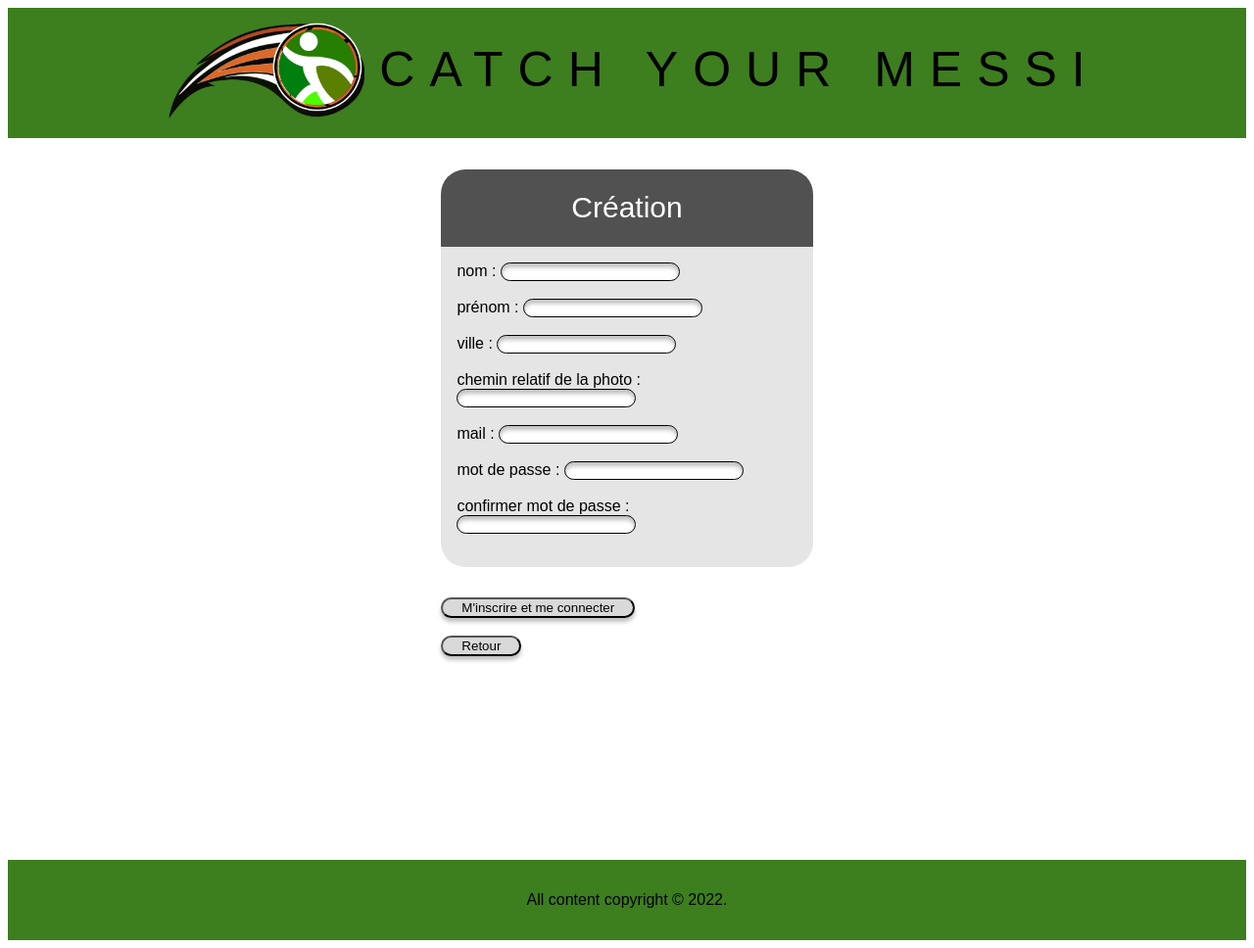
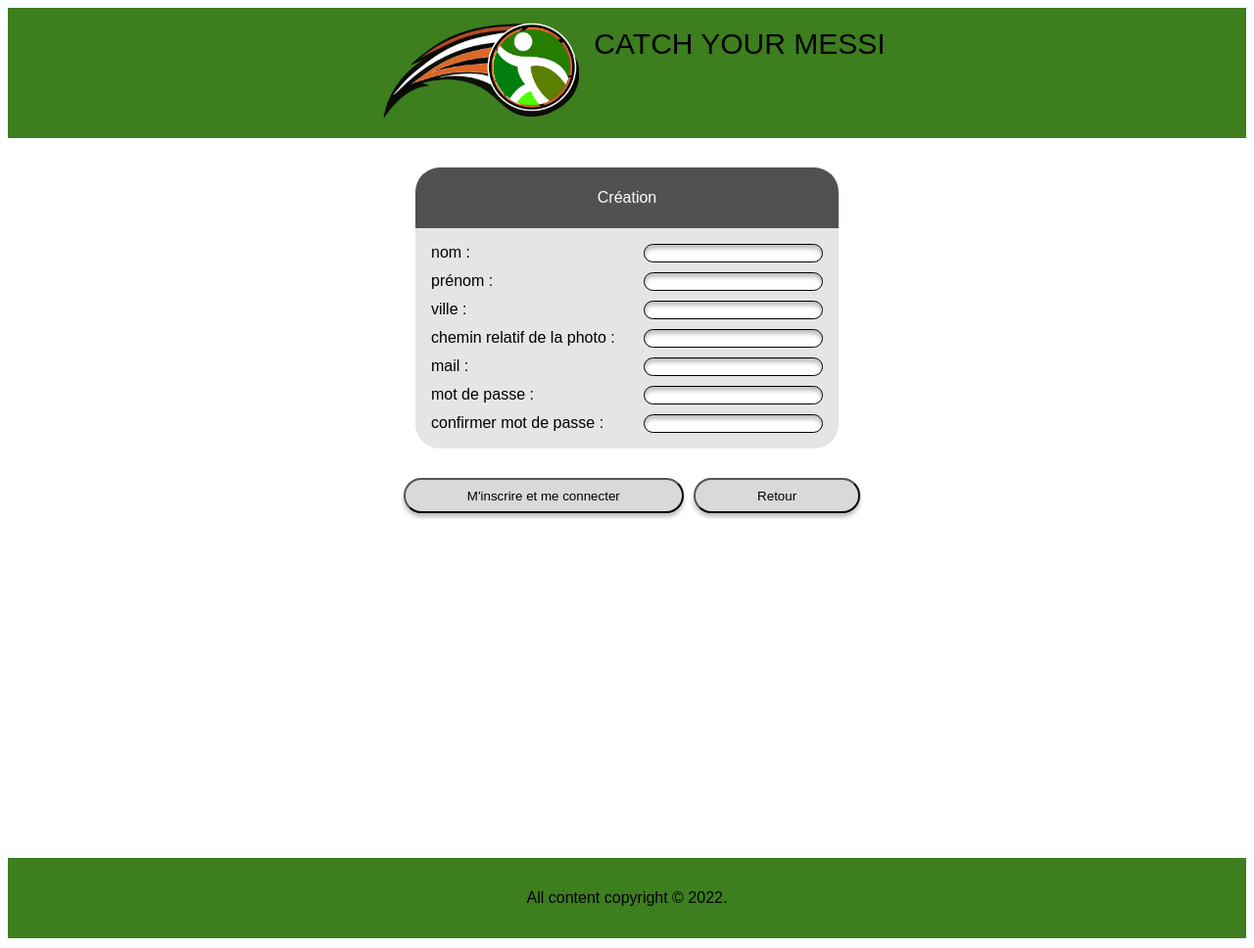
Before and after one commit to donSel/Projet_Web_2022, a PHP site: page /registration.html in a window 1280 px wide. Shown: the whole page at 98% size. Run offline with PHP 8.4, Linux system fonts and the light colour scheme.

Commit message:
connection et registration done + responsive

```diff
--- a/css/style.css
+++ b/css/style.css
@@ -3,11 +3,27 @@ body {
 }
 
 
-#firstHeader {
-    display: flex;
-    justify-content: center;
-    flex-grow: 1;
-    background-color: #3D7E1F;
+@media screen and (min-width: 900px){
+    #firstHeader {
+        display: flex;
+        justify-content: center;
+        flex-grow: 1;
+        background-color: #3D7E1F;
+        margin-bottom : 30px;
+    }
+}
+
+
+@media screen and (max-width: 900px){
+    #firstHeader {
+        display: flex;
+        justify-content: center;
+        flex-grow: 1;
+        background-color: #3D7E1F;
+        flex-direction: column;
+        align-items: center;
+        margin-bottom : 30px;
+    }
 }
 
 
@@ -22,64 +38,82 @@ body {
 
 
 #site_name {
-    letter-spacing: 0.3em;
     text-transform: uppercase;
     font-weight: 400;
-    font-size: 50px;
+    font-size: 30px;
 }
 
 
 .titleConnexion {
     background: #515151;
+    display: flex;
+    justify-content: center;
     border-top-left-radius: 25px;
     border-top-right-radius: 25px;
-    text-align: center;
-    font-style: normal;
-    font-weight: 400;
-    font-size: 30px;
-    line-height: 54px;
+    font-weight: 200;
+    font-size: 16px;
+    line-height: 30px;
     color: #FFFFFF;
-
-    margin: 2.5% 35% 0% 35%;
-    padding: 1%;
+    width: 300px;
+    padding: 1em;
 }
 
 
 .mainConnexion {
     display: flex;
     justify-content: center;
-    margin: 0% 35% 2.5% 35%;
+    width: 300px;
     padding: 1em;
     background: #E5E5E5;
     border-bottom-right-radius: 25px;
     border-bottom-left-radius: 25px;
+    margin-bottom : 30px;
 }
 
-
-.mainCreation {
+.mainConnexion-form{
     display: flex;
-    justify-content: center;
-    margin: 0% 35% 2.5% 35%;
-    padding: 1em;
-    background: #E5E5E5;
-    border-bottom-right-radius: 25px;
-    border-bottom-left-radius: 25px;
+    flex-direction: row;
+    flex-wrap: wrap;
+    justify-content: space-between;
+    gap: 10px;
 }
 
 
 .titleCreation {
     background: #515151;
+    display: flex;
+    justify-content: center;
     border-top-left-radius: 25px;
     border-top-right-radius: 25px;
-    text-align: center;
-    font-style: normal;
-    font-weight: 400;
-    font-size: 30px;
-    line-height: 54px;
+    font-weight: 200;
+    font-size: 16px;
+    line-height: 30px;
     color: #FFFFFF;
-    margin: 2.5% 35% 0% 35%;
-    padding: 1%;
+    width : 400px;
+    padding: 1em;
 }
+
+.mainCreation {
+    display: flex;
+    justify-content: center;
+    width: 400px;
+    padding: 1em;
+    background: #E5E5E5;
+    border-bottom-right-radius: 25px;
+    border-bottom-left-radius: 25px;
+    margin-bottom : 30px;
+}
+
+
+.mainCreation-form{
+    display: flex;
+    flex-direction: row;
+    flex-wrap: wrap;
+    justify-content: space-between;
+    gap: 10px;
+}
+
+
 
 
 .pageContent {
@@ -88,7 +122,14 @@ body {
 
 
 .buttons {
-    margin: 0% 35% 2.5% 35%;
+    display: flex;
+    justify-content: center;
+}
+
+
+.margin-auto {
+    margin-left: auto;
+    margin-right: auto;
 }
 
 
@@ -98,6 +139,7 @@ body {
     border-radius: 25px;
     padding-left: 5%;
     padding-right: 5%;
+    margin-left : 10px;
 }
 
 
@@ -155,6 +197,51 @@ body {
 }
 
 
+.cardTitle {
+    background: #515151;
+    display: flex;
+    justify-content: center;
+    border-top-left-radius: 25px;
+    border-top-right-radius: 25px;
+    font-weight: 200;
+    font-size: 16px;
+    line-height: 30px;
+    color: #FFFFFF;
+    width: 300px;
+    padding: 1em;
+}
+
+
+.cardMain {
+    display: flex;
+    justify-content: center;
+    width: 300px;
+    padding: 1em;
+    background: #E5E5E5;
+    border-bottom-right-radius: 25px;
+    border-bottom-left-radius: 25px;
+    margin-bottom : 30px;
+}
+
+
+.mainCard-form{
+    display: flex;
+    flex-direction: row;
+    flex-wrap: wrap;
+    justify-content: space-between;
+    gap: 10px;
+}
+
+
+.form-item {
+    display: flex;
+    flex-wrap: nowrap;
+    flex-direction: row;
+    justify-content: space-between;
+    width : 100%;
+}
+
+
 .layout {
     margin-top: 30px;
     display : grid;
@@ -163,31 +250,6 @@ body {
     column-gap: 100px;
     row-gap: 100px;
     grid-template-columns: repeat(auto-fit, 400px);
-}
-
-
-.cardTitle {
-    background: #515151;
-    border-top-left-radius: 25px;
-    border-top-right-radius: 25px;
-    text-align: center;
-    font-style: normal;
-    font-weight: 400;
-    font-size: 30px;
-    line-height: 54px;
-    color: #FFFFFF;
-    width : 100%;
-}
-
-
-.cardMain {
-    padding-top: 20px;
-    display: flex;
-    justify-content: center;
-    background: #E5E5E5;
-    border-bottom-right-radius: 25px;
-    border-bottom-left-radius: 25px;
-    width : 100%;
 }
 
 
--- a/php/test.php
+++ b/php/test.php
@@ -7,7 +7,7 @@
     error_reporting(E_ALL);
     $db = dbConnect();
 
-    //getInfosEvent($db);
+    getInfosAllEvent($db);
     //getMatchIdTitle($db);
     //getOrganizerMatchIdTitle($db, 'toto1@gmail.com');
 ?>
--- a/registration.html
+++ b/registration.html
@@ -17,19 +17,40 @@
         </header>
 
         <div class="pageContent">
-            <div class="titleCreation">Création</div>
-            <div class="mainCreation">
-                <form action="redirect.php" method="post">
-                    nom : <input type="text" name="lastName" class="text_field"><br><br>
-                    prénom : <input type="text" name="firstName" class="text_field"><br><br>
-                    ville : <input type="text" name="town" class="text_field"><br><br>
-                    chemin relatif de la photo : <input type="url" name="photoUrl" class="text_field"><br><br>
-                    mail : <input type="email" name="mail" class="text_field"><br><br>
-                    mot de passe : <input type="password" name="password" class="text_field"><br><br>
-                    confirmer mot de passe : <input type="password" name="confirmationPassword" class="text_field"><br><br>
+            <div class="titleCreation margin-auto">Création</div>
+            <div class="mainCreation margin-auto">
+                <form class="mainCreation-form margin-auto" action="redirect.php" method="post">
+                    <div class="form-item">
+                        <label for="text_field">nom :</label>
+                        <input type="text" name="lastName" class="text_field">
+                    </div>
+                    <div class="form-item">
+                        <label for="text_field">prénom :</label>
+                        <input type="text" name="firstName" class="text_field">
+                    </div>
+                    <div class="form-item">
+                        <label for="text_field">ville :</label>
+                        <input type="text" name="town" class="text_field">
+                    </div>
+                    <div class="form-item">
+                        <label for="text_field">chemin relatif de la photo : </label>
+                        <input type="url" name="photoUrl" class="text_field">
+                    </div>
+                    <div class="form-item">
+                        <label for="text_field">mail : </label>
+                        <input type="email" name="mail" class="text_field">
+                    </div>
+                    <div class="form-item">
+                        <label for="text_field">mot de passe : </label>
+                        <input type="password" name="password" class="text_field">
+                    </div>
+                    <div class="form-item">
+                        <label for="text_field">confirmer mot de passe : </label>
+                        <input type="password" name="confirmationPassword" class="text_field">
+                    </div>
                 </form>
             </div>
-            <div class="buttons">
+            <div class="buttons margin-auto">
                 <button type="submit" class="button" name="connect">M'inscrire et me connecter</button><br><br>
                 <button onclick="window.location='index.html';" class="button">Retour</button>
             </div>
```
Also changed, not shown: index.html (+11 -7 lines), php/database.php (+37 -15 lines), profil.html (+25 -16 lines), sql/model.sql (+32 -29 lines).
